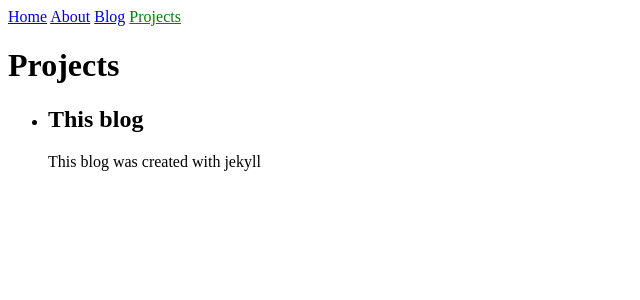
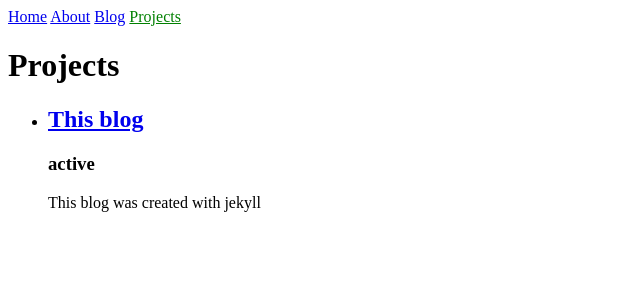
Before and after one commit to IAmLuisJ/IAmLuisJ.github.io, a Jekyll site: the page built from projects.html, in a window 1280 px wide. Shown: the top 300 px of the page, without its empty margins (0-640 px from the left). Built offline with Jekyll 4.4.1, drawn with Linux system fonts in a browser that asks for light colours.

Commit message:
project collection added

```diff
--- a/Gemfile
+++ b/Gemfile
@@ -16,6 +16,7 @@ gem "github-pages", "~> 219", group: :jekyll_plugins
 # If you have any plugins, put them here!
 group :jekyll_plugins do
   gem "jekyll-feed", "~> 0.12"
+  gem 'jekyll-seo-tag'
 end
 
 # Windows and JRuby does not include zoneinfo files, so bundle the tzinfo-data gem
--- a/_config.yml
+++ b/_config.yml
@@ -35,6 +35,7 @@ collections:
 theme: minima
 plugins:
   - jekyll-feed
+  - jekyll-seo-tag
 # Exclude from processing.
 # The following items will not be processed, by default.
 # Any item listed under the `exclude:` key here will be automatically added to
--- a/_layouts/default.html
+++ b/_layouts/default.html
@@ -1,12 +1,17 @@
 <!doctype html>
 <html>
+
 <head>
   <meta charset="utf-8">
   <title>{{ page.title }}</title>
   <link rel="stylesheet" href="/assets/css/styles.css">
+  {% feed_meta %}
+  {% seo %}
 </head>
+
 <body>
   {% include navigation.html %}
   {{ content }}
 </body>
+
 </html>
--- a/_projects/thisblog.md
+++ b/_projects/thisblog.md
@@ -1,5 +1,6 @@
 ---
 name: This blog
+status: active
 ---
 
 This blog was created with jekyll
--- a/projects.html
+++ b/projects.html
@@ -6,10 +6,10 @@ title: Projects
 
 <ul>
   {% for project in site.projects %}
-    <li>
-      <h2>{{ project.name }}</h2>
-      <h3>{{ project.status }}</h3>
-      <p>{{ project.content | markdownify }}</p>
-    </li>
+  <li>
+    <h2><a href="{{project.url}}">{{ project.name }}</a></h2>
+    <h3>{{ project.status }}</h3>
+    <p>{{ project.content | markdownify }}</p>
+  </li>
   {% endfor %}
 </ul>
```
Lines whose indentation alone changed are shown as unchanged.
